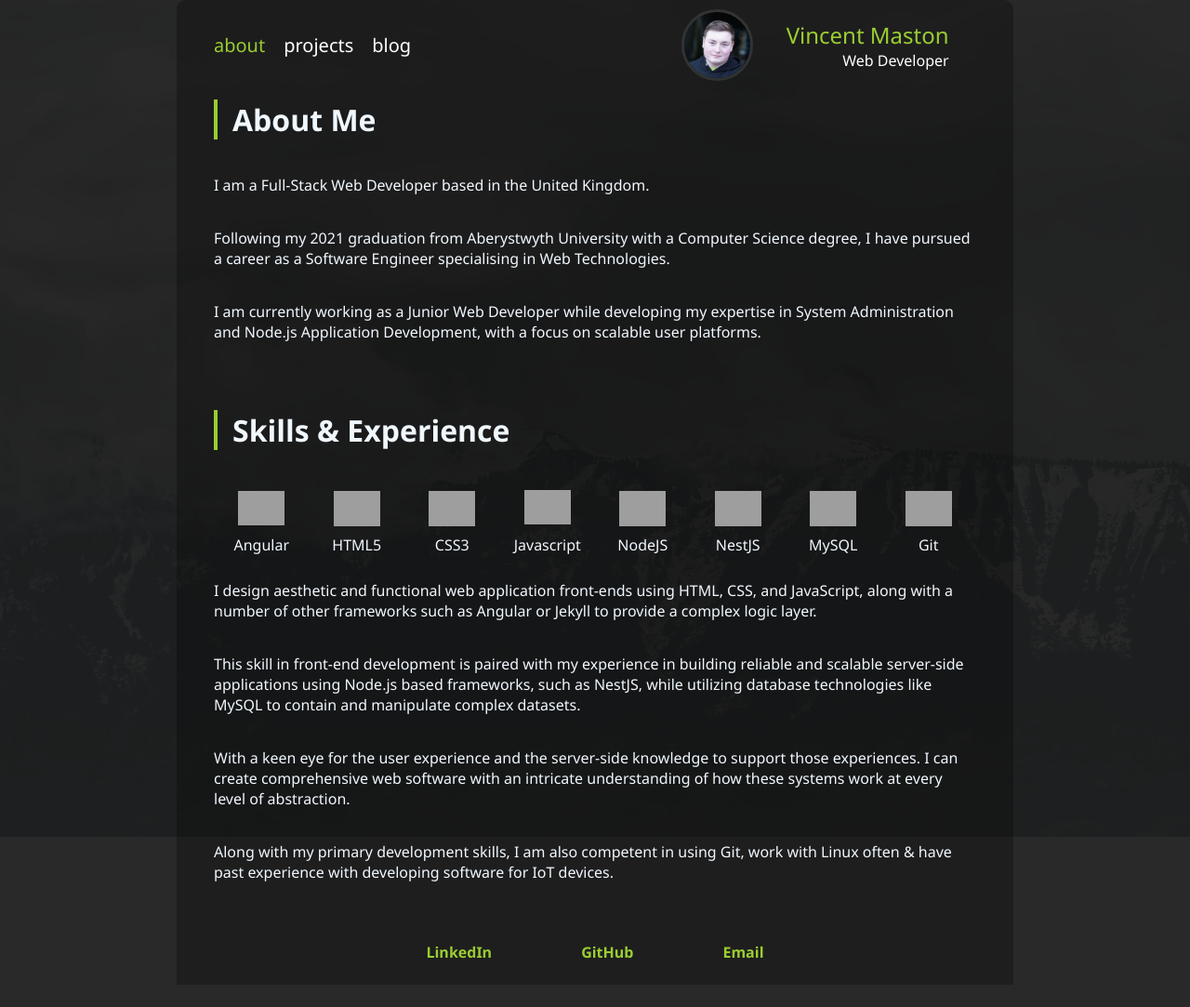
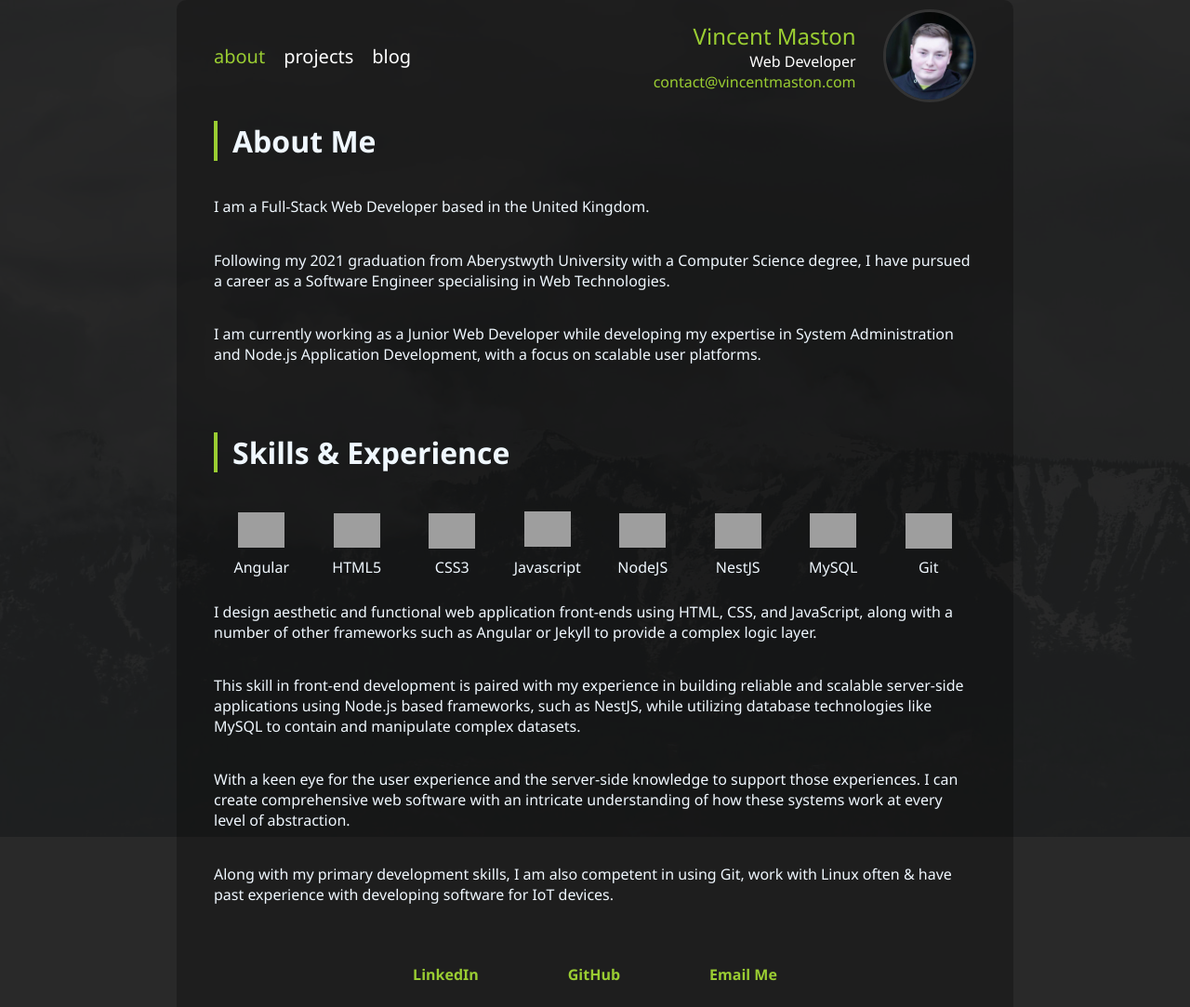
Before and after one commit to VMaston/vmaston.github.io, a Jekyll site: the page built from index.md, in a window 1280 px wide, cut to the strip 0-1083 px from the top of the page. Shown: the whole strip at 93% size. Built offline with Jekyll 4.4.1, drawn with Linux system fonts in a browser that asks for light colours; before the commit the page ends 1059 px from its top, so only the background shows below that; grey boxes are pictures that could not be loaded.

Commit message:
added my business email

```diff
--- a/_includes/header.html
+++ b/_includes/header.html
@@ -8,10 +8,11 @@
 
   {% endfor %}
   <div id="image-container" class="image-container">
-    <img class="me" src="/assets/img/me.jpg" alt="Vincent Maston" />
     <div class="name">
       Vincent Maston
       <div class="undername">Web Developer</div>
+      <div class="undername" style="color: var(--accent)">contact@vincentmaston.com</div>
     </div>
+    <img class="me" src="/assets/img/me.jpg" alt="Vincent Maston" />
   </div>
 </div>
--- a/assets/css/styles_header.css
+++ b/assets/css/styles_header.css
@@ -41,6 +41,7 @@
   padding-right: 5%;
   color: var(--accent);
   font-weight: lighter;
+  text-align: right;
 }
 
 .undername {
@@ -50,7 +51,7 @@
 }
 
 .me {
-  width: 12%;
+  width: 16%;
   content: url('/assets/img/me.jpg');
   user-select: text;
   border-radius: 50%; /* Circle */
--- a/assets/css/styles_description.css
+++ b/assets/css/styles_index.css
@@ -53,6 +53,7 @@ h3 {
 
 .contact-flex {
   display: flex;
+  flex-flow: wrap;
   flex-grow: 1;
   justify-content: center;
   align-items: flex-end;
@@ -73,6 +74,7 @@ h3 {
   text-decoration: underline;
 }
 
+
 @media only screen and (max-width: 768px) {
   /* For mobile phones: */
 
@@ -86,13 +88,17 @@ h3 {
   }
 
   .imgdisplay {
-    margin-bottom: 0.5em
+    margin-bottom: 1em
   }
 
   .imgdisplay {
     display: flex;
     justify-content: center;
-    direction: rtl;
+  }
+
+  .contact-entry {
+    margin-left: 1em;
+    margin-right: 1em;
   }
 
   .me {
@@ -106,7 +112,6 @@ h3 {
 
   .undername {
     font-size: 0.7em;
-    text-align: center;
   }
 
 }
--- a/index.md
+++ b/index.md
@@ -3,14 +3,15 @@ title: About
 layout: default
 ---
 
-<link rel="stylesheet" type="text/css" href="/assets/css/styles_description.css" />
+<link rel="stylesheet" type="text/css" href="/assets/css/styles_index.css" />
 
 <div id="image-container" class="image-container imgdisplay">
-    <img class="me" src="/assets/img/me.jpg" alt="Vincent Maston" />
     <div class="name">
       Vincent Maston
       <div class="undername">Web Developer</div>
+      <div class="undername" style="color: var(--accent); font-size: 0.6em">contact@vincentmaston.com</div>
     </div>
+    <img class="me" src="/assets/img/me.jpg" alt="Vincent Maston" />
 </div>
 
 
@@ -78,13 +79,15 @@ With a keen eye for the user experience and the server-side knowledge to support
 Along with my primary development skills, I am also competent in using Git, work with Linux often & have past experience with developing software for IoT devices.
 
 <div class="contact-flex">
-    <a class="contact-entry" href="https://www.linkedin.com/in/vincentmaston/">
-        <span class="caption">LinkedIn</span>
-    </a>
-    <a class="contact-entry" href="https://github.com/VMaston">
-        <span class="caption">GitHub</span>
-    </a>
-      <a class="contact-entry" href="https://github.com/VMaston">
-        <span class="caption">Email</span>
-    </a>
+
+<a class="contact-entry" href="https://www.linkedin.com/in/vincentmaston/">
+    LinkedIn
+</a>
+<a class="contact-entry" href="https://github.com/VMaston">
+    GitHub
+</a>
+<a class="contact-entry" href="mailto:contact@vincentmaston.com">
+    Email Me
+</a>
+
 </div>
```
